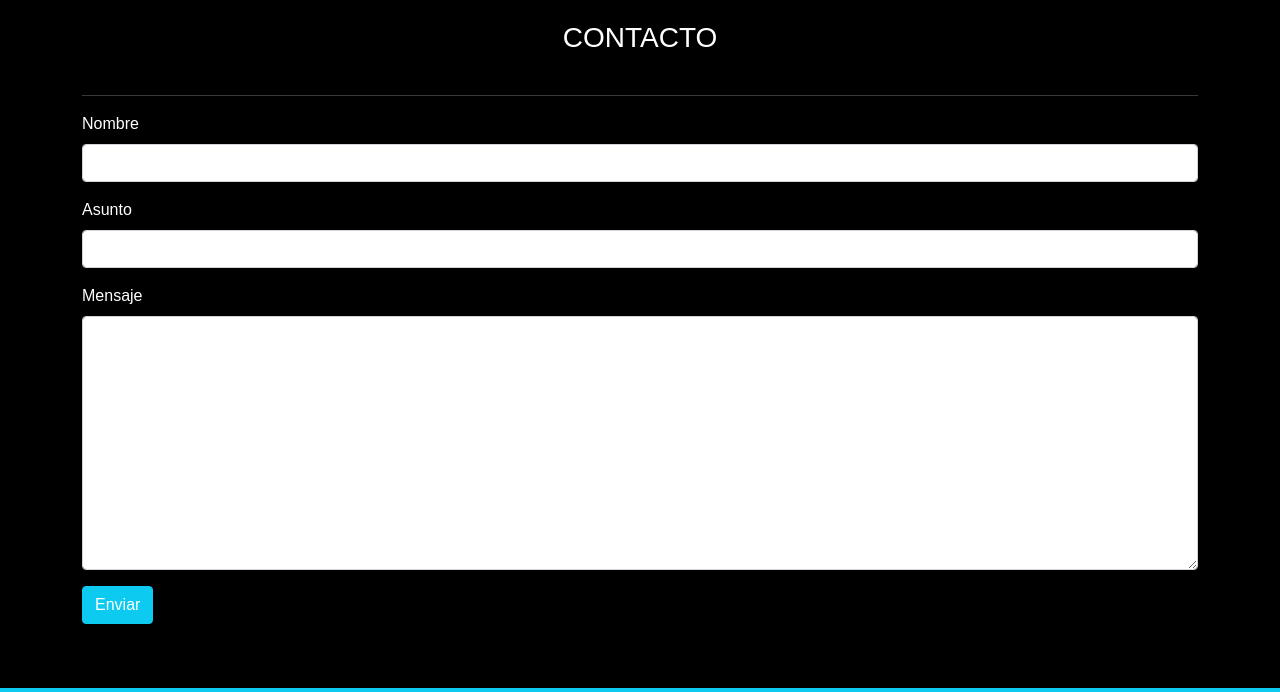
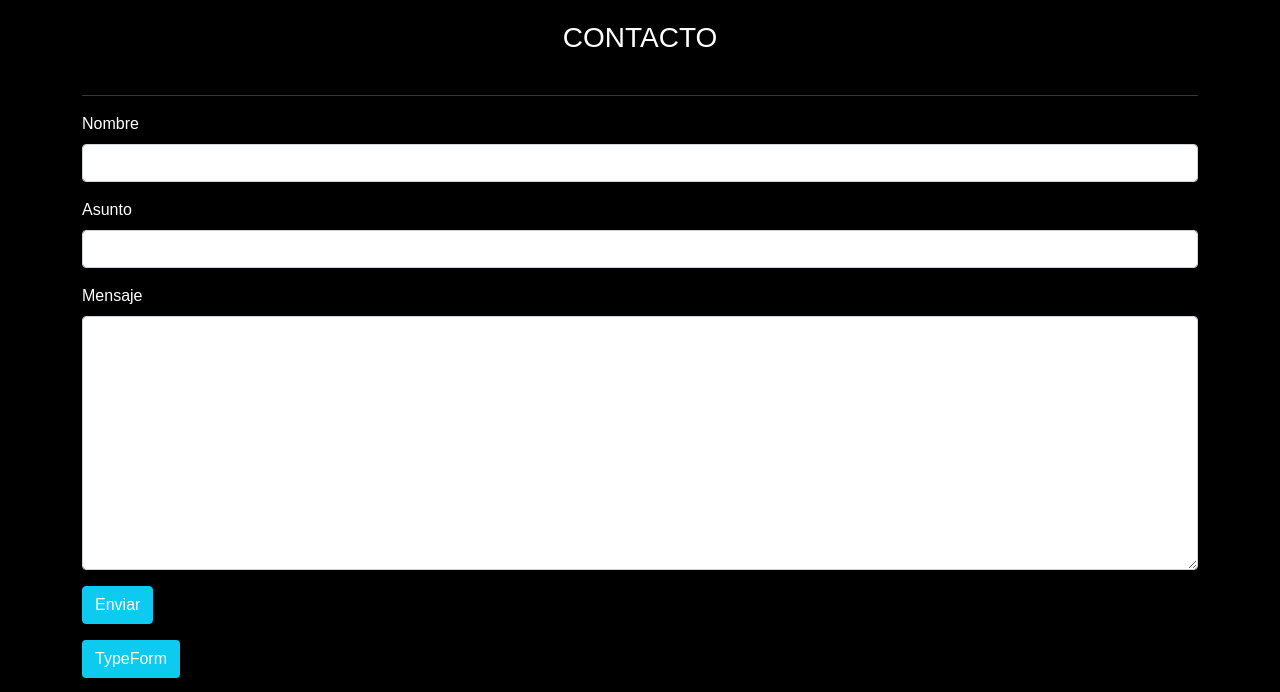
Before and after one commit to Rafael-Serrano-V/prueba-viajes-chile, a plain HTML site: page index.html in a window 1280 px wide. Shown: the part 2302-2994 px from the top of the page. Drawn offline with nearby package versions, Linux system fonts and the light colour scheme.

Commit message:
añade typeform mediante ancla

```diff
--- a/index.html
+++ b/index.html
@@ -21,7 +21,7 @@
             integrity="sha512-Fo3rlrZj/k7ujTnHg4CGR2D7kSs0v4LLanw2qksYuRlEzO+tcaEPQogQ0KaoGN26/zrn20ImR1DfuLWnOo7aBA=="
             crossorigin="anonymous"
             referrerpolicy="no-referrer"/>
-            <!--Se relaciona CSS-->
+        <!--Se relaciona CSS-->
         <link rel="stylesheet" href="assets/css/styles.css">
 
     </head>
@@ -261,7 +261,21 @@
                 <div class="col-auto">
                     <button type="submit" class="btn btn-info mb-3 text-white">Enviar</button>
                 </div>
+                <div class="col-auto">
+
+                    <a href="https://ry7x9jjtysj.typeform.com/to/qLTd1ST5" target="_blank">
+                    <button class="btn bg-info text-white">TypeForm</button>
+                    </a>
+                </div>
             </section>
+
+
+
+
+
+
+
+
             <!--Footer Section-->
             <footer class="bg-info py-2">
                 <div
```
